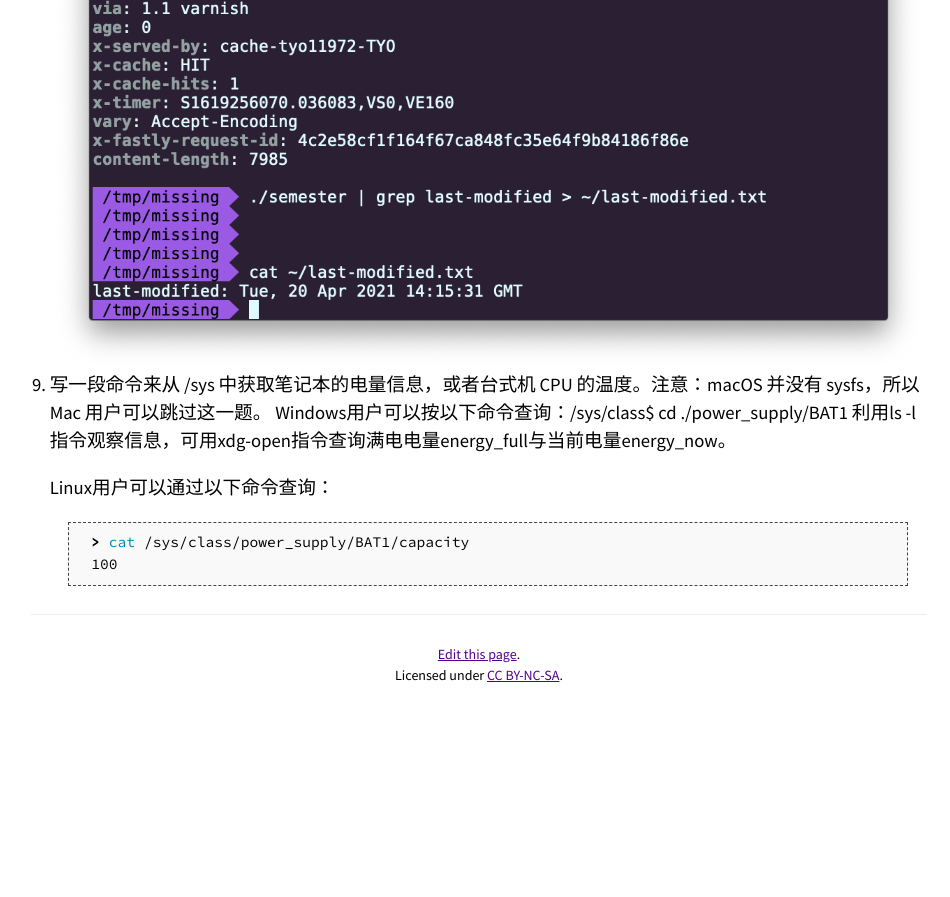
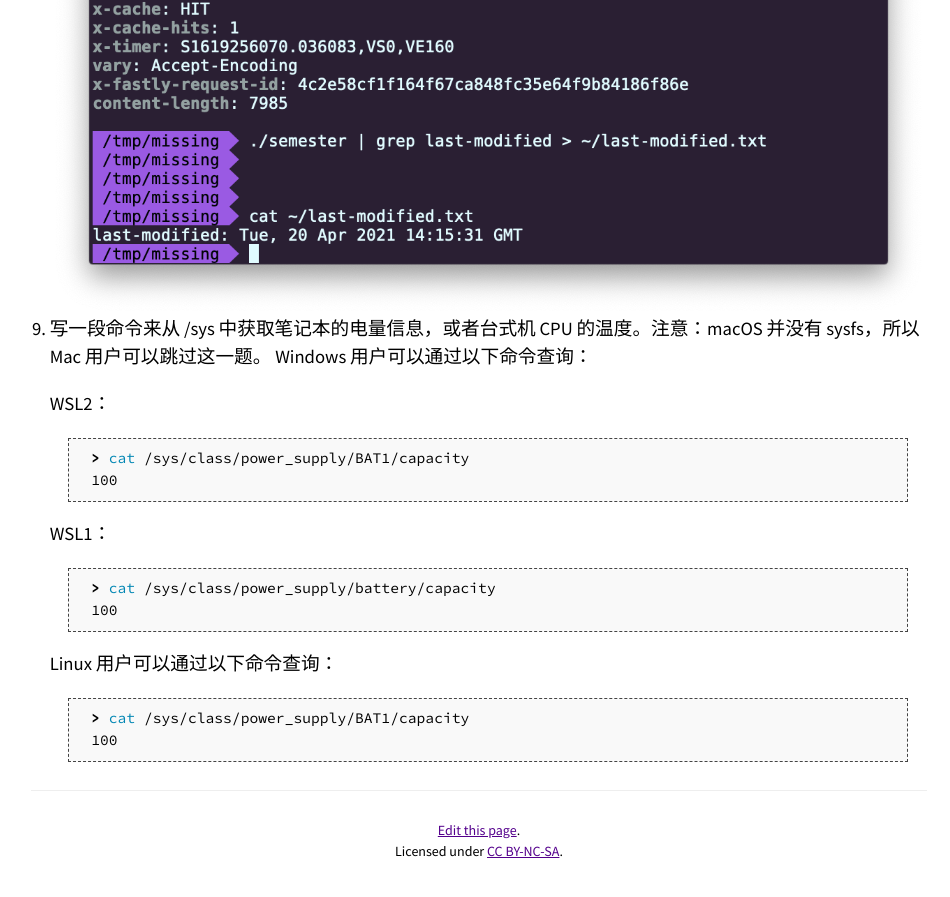
Before and after one commit to missing-semester-cn/missing-notes-and-solutions, a Jekyll site: the page built from _2020/solutions/course-shell-solution.md, in a window 1280 px wide and 900 px high, scrolled down 4133 px. Shown: the top 897 px of the window, without its empty margins (161-1111 px from the left). Built offline with Jekyll 4.4.1, drawn with Linux system fonts in a browser that asks for light colours; before the commit the page ends 4857 px from its top, so only the background shows below that; some of the changed text lies outside the part shown.

Commit message:
Fix Windows solution in course-shell-solutions.md

````diff
--- a/_2020/solutions/course-shell-solution.md
+++ b/_2020/solutions/course-shell-solution.md
@@ -17,7 +17,7 @@ index: 1
     #!/bin/sh
     curl --head --silent https://missing.csail.mit.edu
     ```
-    第一行可能有点棘手， `#` 在Bash中表示注释，而 `!` 即使被双引号（`"`）包裹也具有特殊的含义。  单引号（`'`）则不一样，此处利用这一点解决输入问题。更多信息请参考  [Bash quoting](https://www.gnu.org/software/bash/manual/html_node/Quoting.html)手册
+    第一行可能有点棘手， `#` 在Bash中表示注释，而 `!` 即使被双引号（`"`）包裹也具有特殊的含义。单引号（`'`）则不一样，此处利用这一点解决输入问题。更多信息请参考  [Bash quoting](https://www.gnu.org/software/bash/manual/html_node/Quoting.html)手册
     ![3.png]({{site.url}}/2020/solutions/images/1/3.png)
 5. 尝试执行这个文件。即，将该脚本的路径（`./semester`）输入到您的shell中并回车。如果程序无法执行，请使用 ls 命令来获取信息并理解其不能执行的原因。
     ![4.png]({{site.url}}/2020/solutions/images/1/4.png)
@@ -28,11 +28,22 @@ index: 1
 8. 使用 `|` 和 `>` ，将 semester 文件输出的最后更改日期信息，写入主目录下的 `last-modified.txt` 的文件中
     ![7.png]({{site.url}}/2020/solutions/images/1/7.png)
 9. 写一段命令来从 /sys 中获取笔记本的电量信息，或者台式机 CPU 的温度。注意：macOS 并没有 sysfs，所以 Mac 用户可以跳过这一题。
-    Windows用户可以按以下命令查询：/sys/class$ cd ./power_supply/BAT1
-    利用ls -l指令观察信息，可用xdg-open指令查询满电电量energy_full与当前电量energy_now。
+    Windows 用户可以通过以下命令查询：
 
-    Linux用户可以通过以下命令查询：
+    WSL2：
     ```shell
     > cat /sys/class/power_supply/BAT1/capacity
     100
     ```
+
+    WSL1：
+    ```shell
+    > cat /sys/class/power_supply/battery/capacity
+    100
+    ```
+
+    Linux 用户可以通过以下命令查询：
+    ```shell
+    > cat /sys/class/power_supply/BAT1/capacity
+    100
+    ```
````
